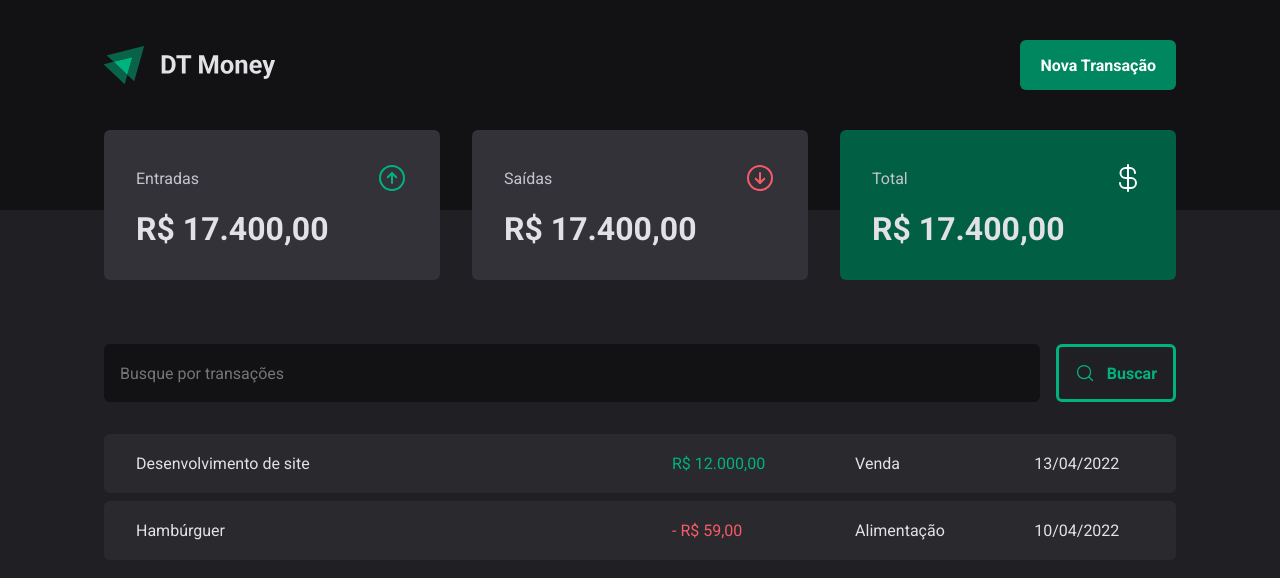
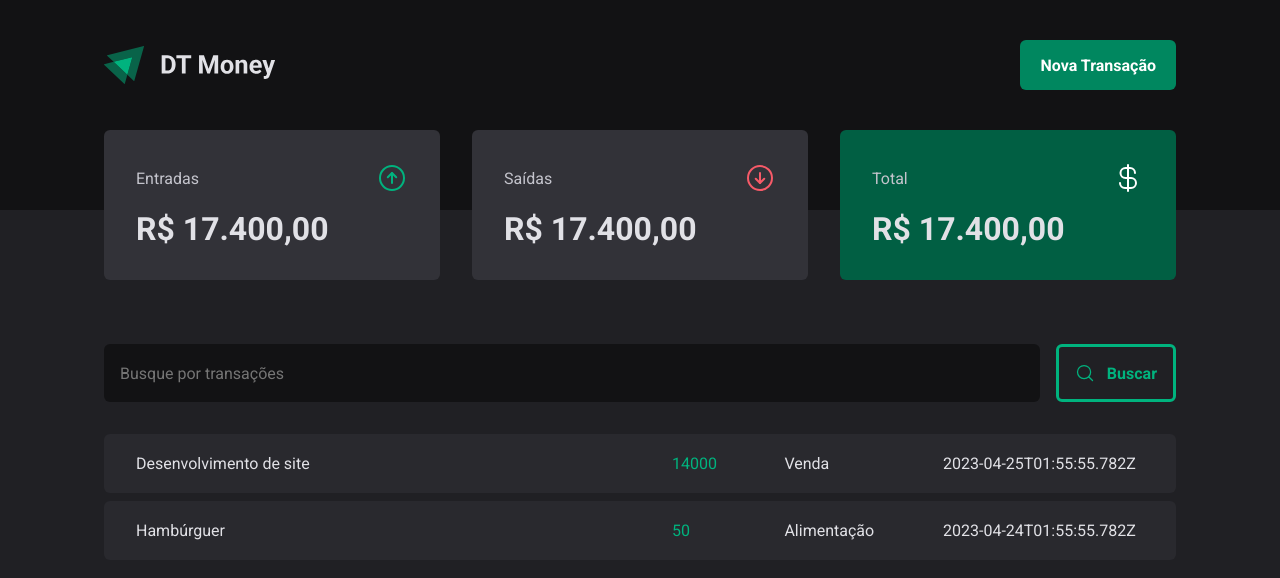
Before and after one commit to danieldagerom/DT-Money, a React (Vite) app: page / in a window 1280 px wide. Shown: the top 578 px of the page. Built offline with nearby package versions, Linux system fonts and the light colour scheme; data requests are answered from the project's data file.

Commit message:
Adiciona requisição API JSON Server

```diff
--- a/src/pages/Transactions/index.tsx
+++ b/src/pages/Transactions/index.tsx
@@ -1,9 +1,32 @@
+import { useEffect, useState } from "react";
 import { Header } from "../../components/Header";
 import { Summary } from "../../components/Summary";
 import { SearchForm } from "./components/SearchForm";
 import { PriceHighlight, TransactionsContainer, TransactionsTable } from "./styles";
 
+interface Transaction {
+    id: number
+    description: string
+    type: 'income' | 'outcome'
+    price: number
+    category: string
+    createdAt: string
+}
+
 export function Transactions() {
+    const [transactions, setTransactions] = useState<Transaction[]>([])
+
+    async function loadTransactions() {
+        const response = await fetch('http://localhost:3000/transactions')
+        const data = await response.json();
+
+        setTransactions(data)
+    }
+
+    useEffect(() => {
+        loadTransactions()
+    }, [])
+
     return(
         <div>
             <Header />
@@ -12,26 +35,20 @@
                 <SearchForm />
                 <TransactionsTable>
                     <tbody>
-                        <tr>
-                            <td width="50%">Desenvolvimento de site</td>
-                            <td>
-                                <PriceHighlight variant='income'>
-                                    R$ 12.000,00
-                                </PriceHighlight>
-                            </td>
-                            <td>Venda</td>
-                            <td>13/04/2022</td>
-                        </tr>
-                        <tr>
-                            <td width="50%">Hambúrguer</td>
-                            <td>
-                                <PriceHighlight variant='outcome'>
-                                    - R$ 59,00
-                                </PriceHighlight>
-                            </td>
-                            <td>Alimentação</td>
-                            <td>10/04/2022</td>
-                        </tr>
+                        {transactions.map(transaction => {
+                            return (
+                            <tr key={transaction.id}>
+                                <td width="50%">{transaction.description}</td>
+                                <td>
+                                    <PriceHighlight variant='income'>
+                                        {transaction.price}
+                                    </PriceHighlight>
+                                </td>
+                                <td>{transaction.category}</td>
+                                <td>{transaction.createdAt}</td>
+                            </tr>
+                            )
+                        })}
                     </tbody>
                 </TransactionsTable>
             </TransactionsContainer>
```
